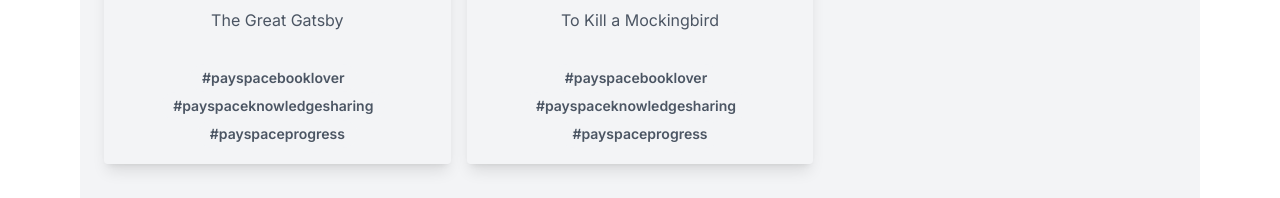
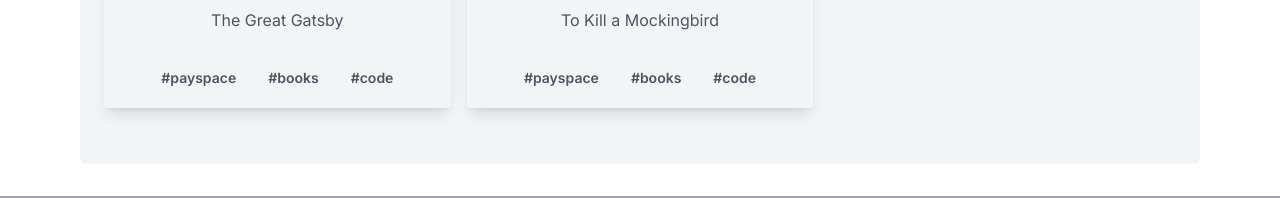
Before and after one commit to geek4ctrl/simple-bookstore, a Next.js app: page / in a window 1280 px wide. Shown: the part 852-1050 px from the top of the page. Built offline with nearby package versions, Linux system fonts and the light colour scheme.

Commit message:
[Refactor]: Additional cosmetic changes.

```diff
--- a/src/components/Content.tsx
+++ b/src/components/Content.tsx
@@ -92,9 +92,9 @@
                                     </p>
                                 </div>
                                 <div className="px-6 py-4">
-                                    <span className="inline-block bg-gray-100 rounded-full px-3 py-1 text-sm font-semibold text-gray-600 mr-2">#payspacebooklover</span>
-                                    <span className="inline-block bg-gray-100 rounded-full px-3 py-1 text-sm font-semibold text-gray-600 mr-2">#payspaceknowledgesharing</span>
-                                    <span className="inline-block bg-gray-100 rounded-full px-3 py-1 text-sm font-semibold text-gray-600">#payspaceprogress</span>
+                                    <span className="inline-block bg-gray-100 rounded-full px-3 py-1 text-sm font-semibold text-gray-600 mr-2">#payspace</span>
+                                    <span className="inline-block bg-gray-100 rounded-full px-3 py-1 text-sm font-semibold text-gray-600 mr-2">#books</span>
+                                    <span className="inline-block bg-gray-100 rounded-full px-3 py-1 text-sm font-semibold text-gray-600">#code</span>
                                 </div>
                             </div>
                         </div>
```
